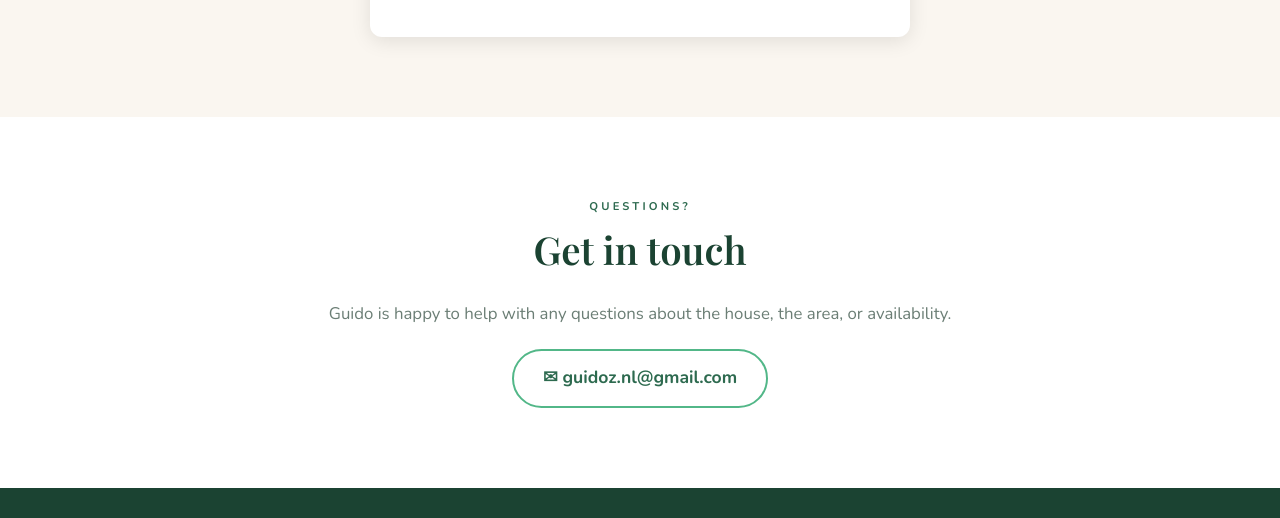
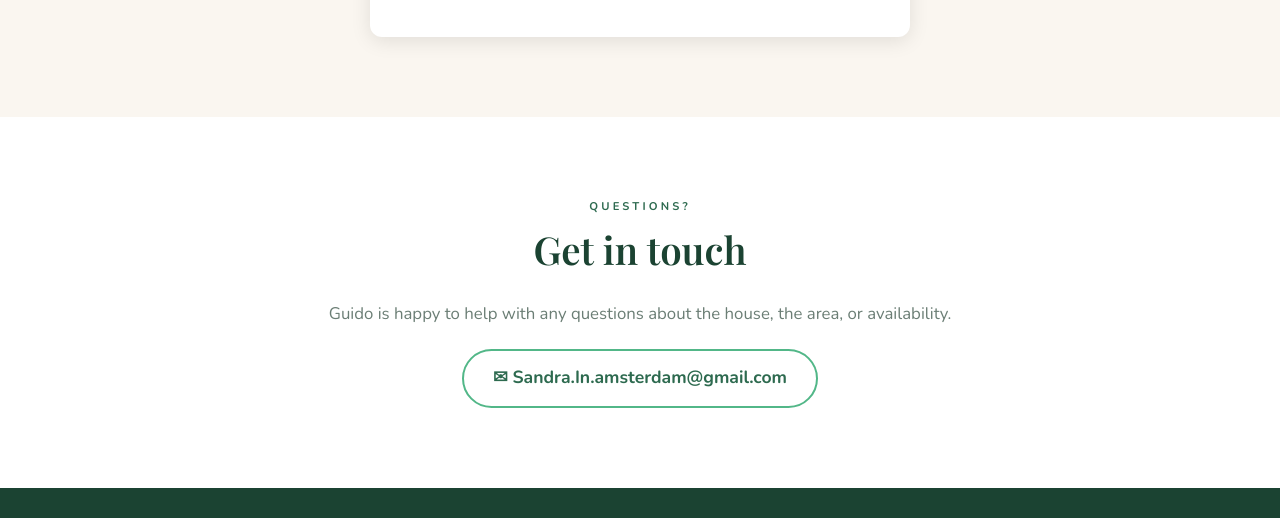
Before and after one commit to GuiSan-Guidoz/GuiSan-Guidoz.github.io, a plain HTML site: page index.html in a window 1280 px wide. Shown: the part 4330-4848 px from the top of the page. Drawn offline with nearby package versions, Linux system fonts and the light colour scheme; a web font is replaced by a local one.

Commit message:
Update contact email to Sandra.In.amsterdam@gmail.com
Co-Authored-By: Claude Sonnet 5 <noreply@anthropic.com>

```diff
--- a/index.html
+++ b/index.html
@@ -29,7 +29,7 @@
   "description": "Sea-view holiday apartment in La Cala del Moral, with 2 bedrooms, a shared pool in summer, and a cliffside path at the door.",
   "url": "https://carmenes.nl/",
   "image": "https://carmenes.nl/hero.jpg",
-  "email": "guidoz.nl@gmail.com",
+  "email": "Sandra.In.amsterdam@gmail.com",
   "address": {
     "@type": "PostalAddress",
     "addressLocality": "La Cala del Moral",
@@ -750,7 +750,7 @@ footer {
     <p class="eyebrow">¿Preguntas?</p>
     <h2 class="section-title">Ponte en contacto</h2>
     <p class="section-text">Guido estará encantado de ayudarte con cualquier duda sobre la casa, la zona o la disponibilidad.</p>
-    <a href="mailto:guidoz.nl@gmail.com" class="contact-email">✉ guidoz.nl@gmail.com</a>
+    <a href="mailto:Sandra.In.amsterdam@gmail.com" class="contact-email">✉ Sandra.In.amsterdam@gmail.com</a>
   </div>
 </section>
 
@@ -909,7 +909,7 @@ footer {
     <p class="eyebrow">Questions?</p>
     <h2 class="section-title">Get in touch</h2>
     <p class="section-text">Guido is happy to help with any questions about the house, the area, or availability.</p>
-    <a href="mailto:guidoz.nl@gmail.com" class="contact-email">✉ guidoz.nl@gmail.com</a>
+    <a href="mailto:Sandra.In.amsterdam@gmail.com" class="contact-email">✉ Sandra.In.amsterdam@gmail.com</a>
   </div>
 </section>
 
@@ -1068,7 +1068,7 @@ footer {
     <p class="eyebrow">Vragen?</p>
     <h2 class="section-title">Neem contact op</h2>
     <p class="section-text">Guido helpt u graag met vragen over het huis, de omgeving of de beschikbaarheid.</p>
-    <a href="mailto:guidoz.nl@gmail.com" class="contact-email">✉ guidoz.nl@gmail.com</a>
+    <a href="mailto:Sandra.In.amsterdam@gmail.com" class="contact-email">✉ Sandra.In.amsterdam@gmail.com</a>
   </div>
 </section>
 
@@ -1227,7 +1227,7 @@ footer {
     <p class="eyebrow">Preguntes?</p>
     <h2 class="section-title">Posa't en contacte</h2>
     <p class="section-text">En Guido estarà encantat d'ajudar-te amb qualsevol dubte sobre la casa, la zona o la disponibilitat.</p>
-    <a href="mailto:guidoz.nl@gmail.com" class="contact-email">✉ guidoz.nl@gmail.com</a>
+    <a href="mailto:Sandra.In.amsterdam@gmail.com" class="contact-email">✉ Sandra.In.amsterdam@gmail.com</a>
   </div>
 </section>
 
@@ -1401,7 +1401,7 @@ function sendMail(lang) {
   const subject = encodeURIComponent(`Las Carmenes — ${checkin.value} / ${checkout.value}`);
   const body = encodeURIComponent(`Name: ${nameInput.value}\nEmail: ${emailInput.value}\nCheck-in: ${checkin.value}\nCheck-out: ${checkout.value}\n\nMessage:\n${messageInput.value}`);
   alert(msg.confirm);
-  window.location.href = `mailto:guidoz.nl@gmail.com?subject=${subject}&body=${body}`;
+  window.location.href = `mailto:Sandra.In.amsterdam@gmail.com?subject=${subject}&body=${body}`;
   return false;
 }
 
```
